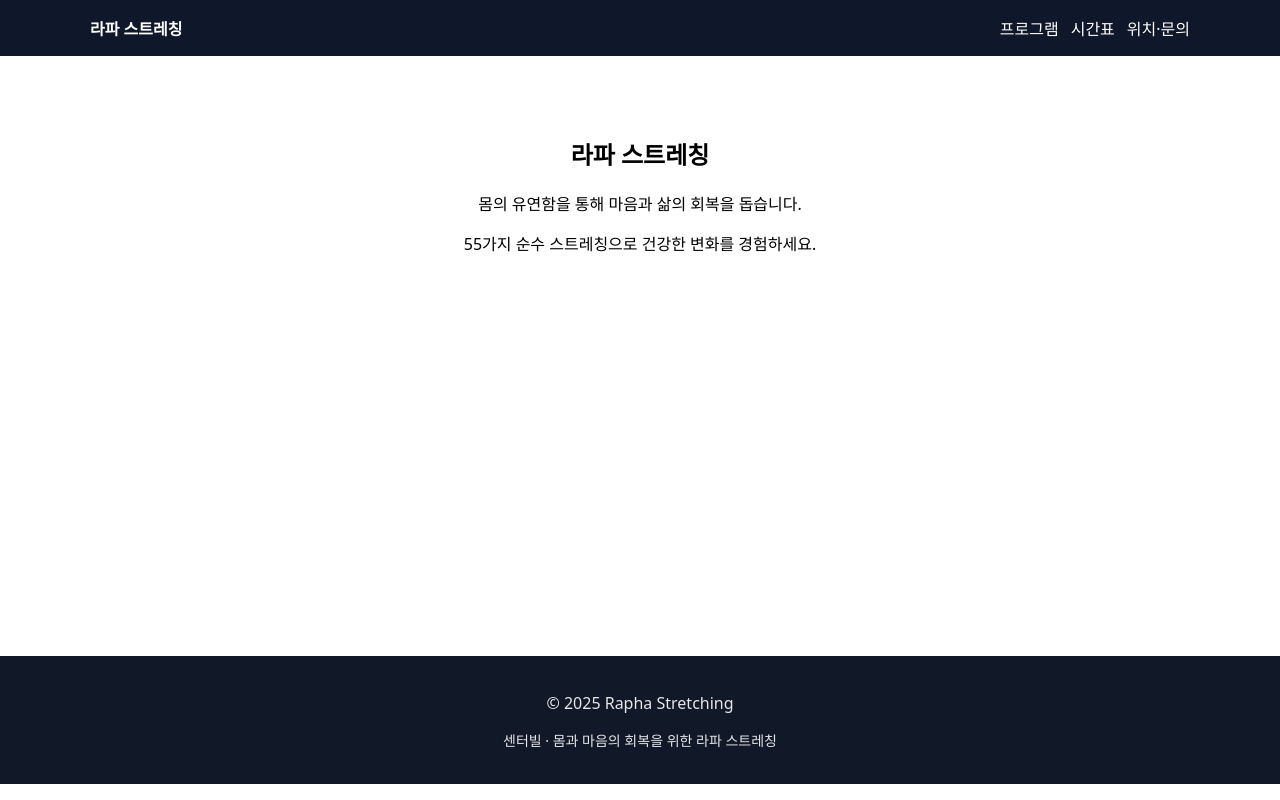
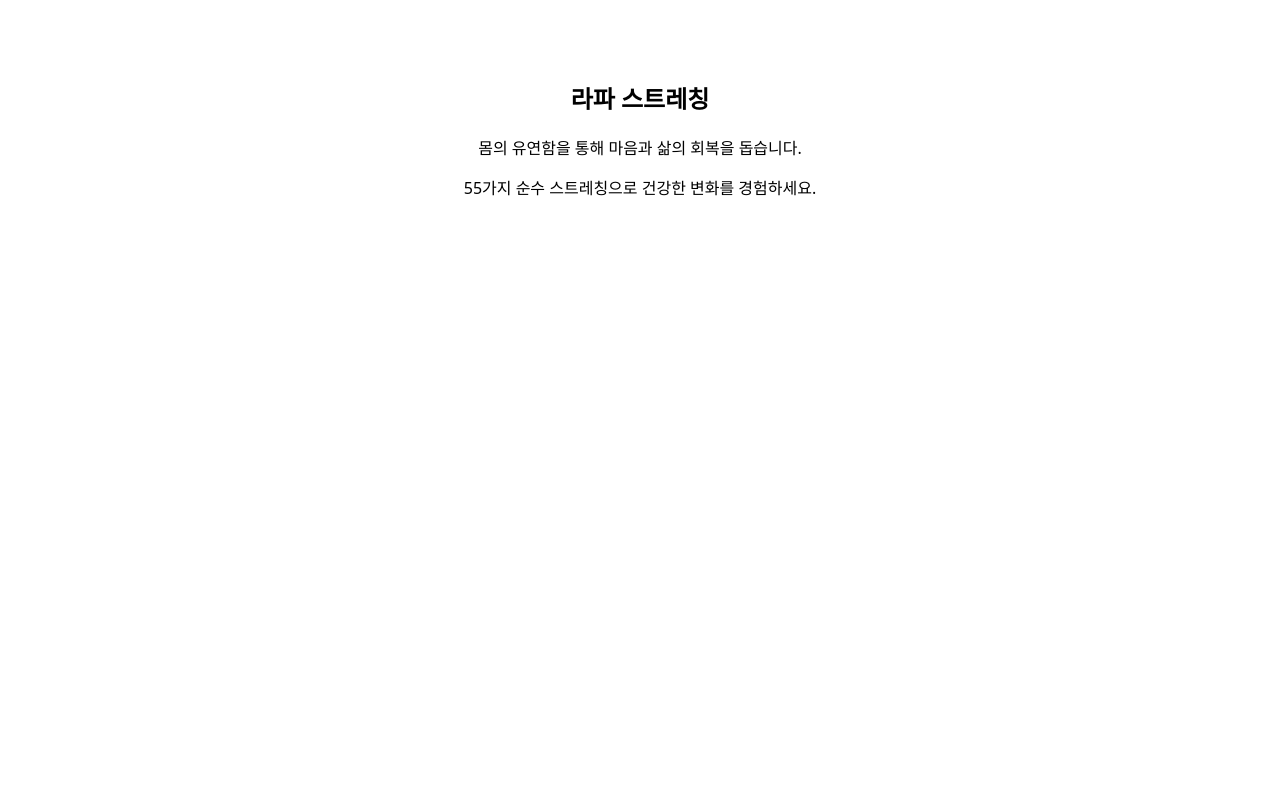
Before and after one commit to david01603-a11y/Rapha-Stretching-site, a Next.js app: page / in a window 1280 px wide. Built offline with nearby package versions, Linux system fonts and the light colour scheme.

Commit message:
Update layout.js

```diff
--- a/app/layout.js
+++ b/app/layout.js
@@ -1,40 +1,14 @@
 export const metadata = {
-  title: "라파 스트레칭 | Rapha Stretching",
-  description: "몸과 마음을 회복하는 라파 스트레칭 센터빌 · 순수 스트레칭 55가지",
+  title: 'Rapha Stretching | Centreville VA',
+  description: '라파스트레칭 — 55가지 순수 스트레칭으로 몸과 마음의 회복.',
 };
 
 export default function RootLayout({ children }) {
   return (
     <html lang="ko">
-      <body style={{ margin: 0, fontFamily: "system-ui, sans-serif" }}>
-        <header style={{
-          background: "#0f172a", color: "white",
-          padding: "16px 20px", position: "sticky", top: 0, zIndex: 10
-        }}>
-          <nav style={{ display: "flex", gap: 16, alignItems: "center", maxWidth: 1100, margin: "0 auto" }}>
-            <a href="/" style={{ color: "white", textDecoration: "none", fontWeight: 700 }}>라파 스트레칭</a>
-            <div style={{ marginLeft: "auto", display: "flex", gap: 12 }}>
-              <a href="/programs" style={link}>프로그램</a>
-              <a href="/schedule" style={link}>시간표</a>
-              <a href="/contact" style={link}>위치·문의</a>
-            </div>
-          </nav>
-        </header>
-
-        <main style={{ minHeight: "75vh" }}>{children}</main>
-
-        <footer style={{
-          background: "#111827", color: "#e5e7eb",
-          textAlign: "center", padding: "20px 0"
-        }}>
-          <p>© {new Date().getFullYear()} Rapha Stretching</p>
-          <p style={{ fontSize: 14 }}>센터빌 · 몸과 마음의 회복을 위한 라파 스트레칭</p>
-        </footer>
-
-        <style>{`a:hover { opacity: .85 }`}</style>
+      <body style={{margin:0, fontFamily:'system-ui, Apple SD Gothic Neo, sans-serif'}}>
+        {children}
       </body>
     </html>
   );
 }
-
-const link = { color: "white", textDecoration: "none", fontWeight: 500 };
```
